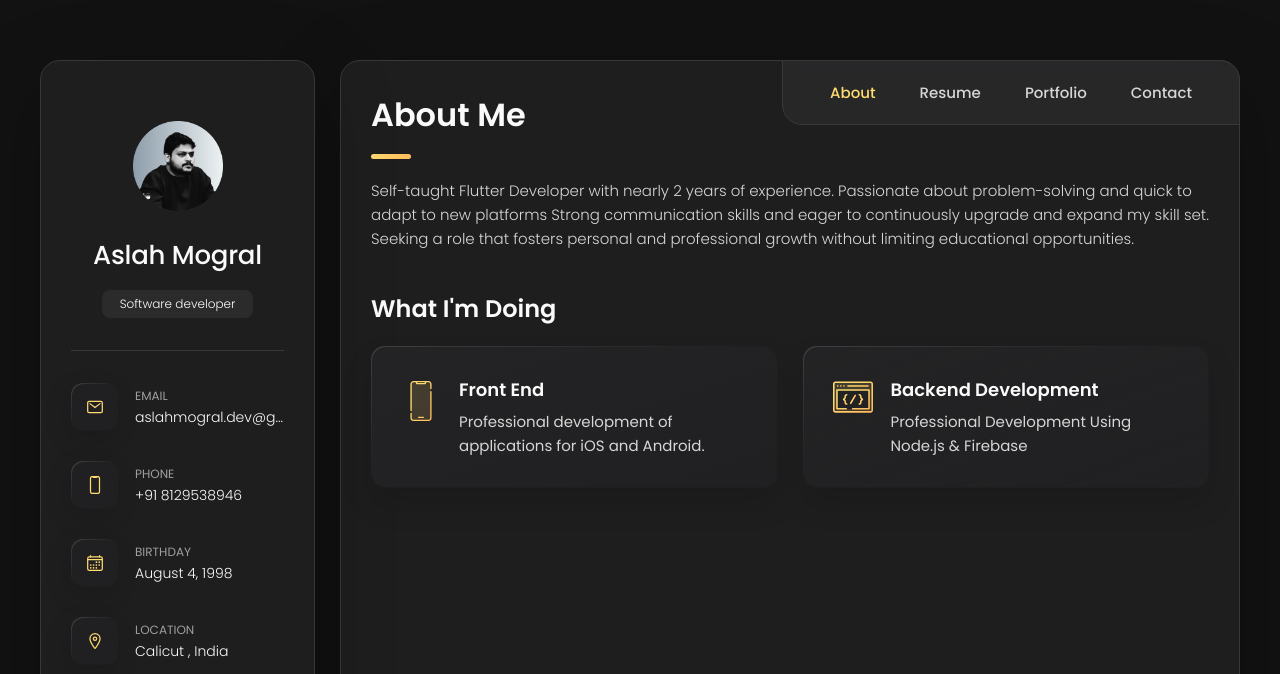
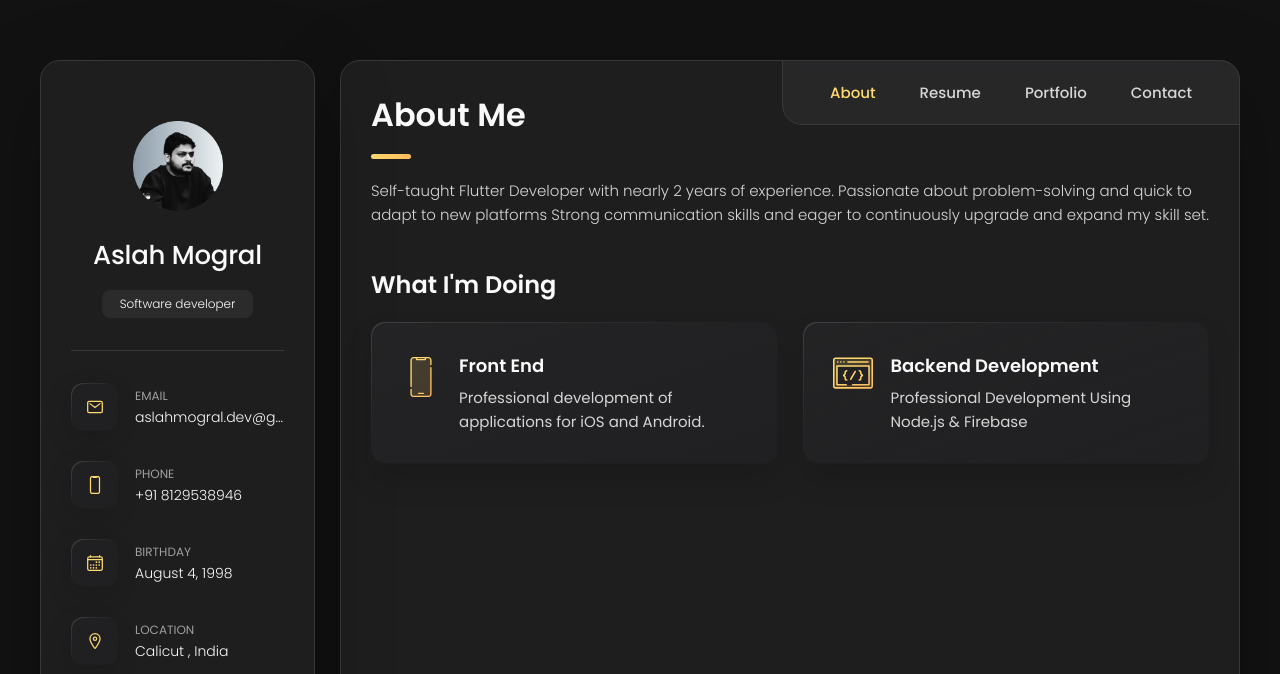
Before and after one commit to aslahmogral/aslahmogral.dev, a plain HTML site: page index.html in a window 1280 px wide. Shown: the top 674 px of the page. Drawn offline with nearby package versions, Linux system fonts and the light colour scheme.

Commit message:
rm passage from about

```diff
--- a/index.html
+++ b/index.html
@@ -217,8 +217,7 @@
             Self-taught Flutter Developer with nearly 2 years of experience.
             Passionate about problem-solving and quick to adapt to new platforms
             Strong communication skills and eager to continuously upgrade and
-            expand my skill set. Seeking a role that fosters personal and professional
-            growth without limiting educational opportunities.
+            expand my skill set.
 
           </p>
         </section>
```
